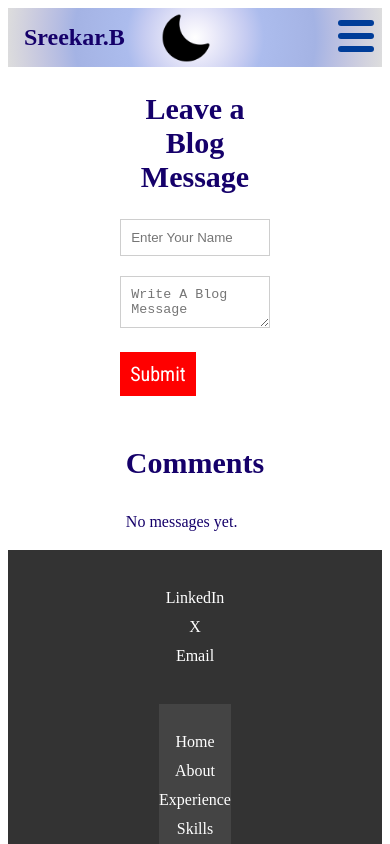
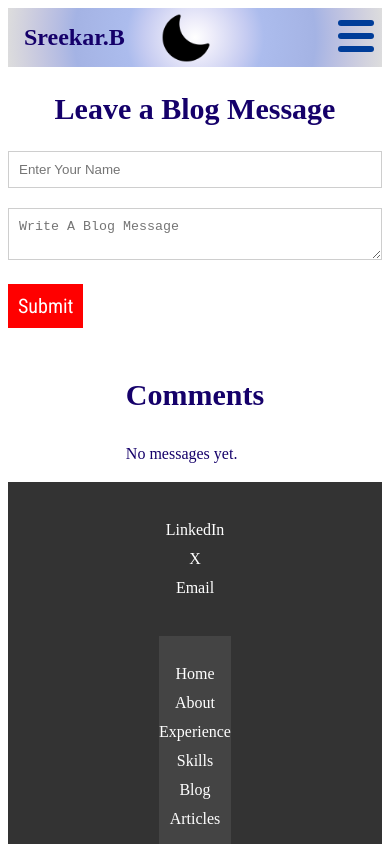
Before and after one commit to Chandu182/NewPortfolio, a React (Vite) app: page /Blog in a window 390 px wide. Shown: the top 844 px of the page. Built offline with nearby package versions, Linux system fonts and the light colour scheme; a web font is replaced by a local one.

Commit message:
width change

```diff
--- a/src/components/pages/Blogs.css
+++ b/src/components/pages/Blogs.css
@@ -42,4 +42,7 @@
         justify-content: center;
         align-items: center;
     }
+    .blog_1,.blog_2{
+        width: 100%;
+    }
 }
```
